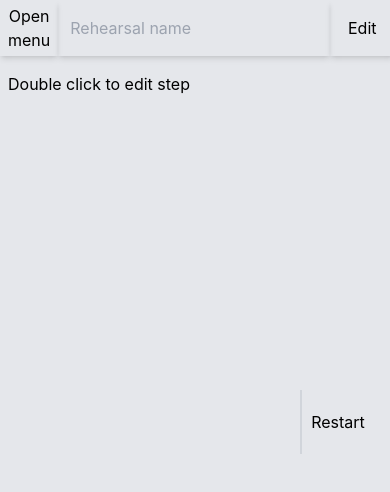
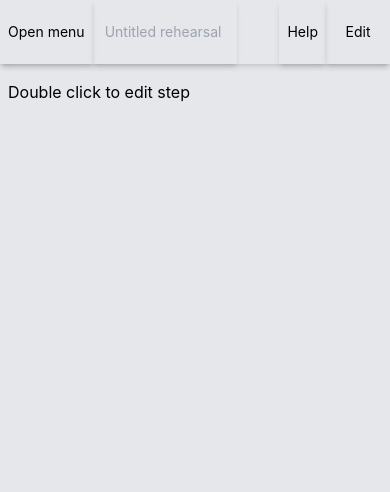
Before and after one commit to jlmonge/rehearsal, a React (Vite) app: page / in a window 390 px wide. Shown: the top 492 px of the page. Built offline with nearby package versions, Linux system fonts and the light colour scheme.

Commit message:
Improve header responsiveness
- Hide progress buttons (back/next/restart) if there are no steps

```diff
--- a/src/App.tsx
+++ b/src/App.tsx
@@ -150,7 +150,7 @@ function App() {
                 placeholder={
                   steps.length
                     ? "Next up..."
-                    : "Enter your first step to get started"
+                    : "Enter your first step to get started..."
                 }
                 className="bg-slate-50 focus:bg-white focus:border-slate-400 transition-colors outline-none border-slate-300 border-b-2 p-1 w-full max-w-screen-sm flex-none"
                 value={stepInput}
@@ -160,7 +160,7 @@ function App() {
                 autoFocus
               />
             )}
-            {!isEditingView && (
+            {!isEditingView && steps.length > 0 && (
               <div className="fixed border-l-2 px-1 border-gray-300 right-4 top-1/2 -translate-y-1/2 flex flex-col justify-between z-20">
                 {currentStep < steps.length ? (
                   <>
--- a/src/components/Header.tsx
+++ b/src/components/Header.tsx
@@ -24,29 +24,40 @@ function Header({
     setTitle(e.target.value),
   ];
 
+  const handleOpenHelp = () => {
+    console.log("help");
+  };
+
   return (
-    <header className="relative top-0 z-20 max-w-full">
-      <div className="flex flex-1">
+    <header className="relative top-0 z-20 max-w-full text-sm sm:text-base">
+      <div className="flex flex-1 shadow-md justify-stretch h-16">
         <button
           className="shadow-md px-2"
           onClick={handleOpenSidebar}
         >
           {!isOpenSidebar ? "Open" : "Close"} menu
         </button>
-        <h1 className="flex flex-1 items-center shadow-md px-2">
+        <h1 className="flex items-center shadow-md px-2">
           <input
             type="text"
-            className="bg-gray-200 px-1 overflow-ellipsis"
-            placeholder="Rehearsal name"
+            className="bg-gray-200 px-1 overflow-ellipsis w-full min-w-20 max-w-32"
+            placeholder="Untitled rehearsal"
             onChange={handleChangeTitle}
             value={title}
           />
         </h1>
-        <div className="flex flex-row flex-1">
+        {/* other buttons go here */}
+        <div className="flex flex-row flex-1 justify-end">
+          <button
+            onClick={handleOpenHelp}
+            className="flex items-center justify-center px-2 py-4 shadow-md sm:min-w-16"
+          >
+            Help
+          </button>
           {isEditingView && (
             <button
               onClick={handleOpenCloseSettings}
-              className="flex flex-1 items-center justify-center px-2 py-4 shadow-md"
+              className="flex items-center justify-center px-2 py-4 shadow-md sm:min-w-16"
             >
               Settings
             </button>
@@ -54,7 +65,7 @@ function Header({
 
           <button
             onClick={handleOpenEditingView}
-            className="flex flex-1 items-center justify-center flex-row px-2 py-4 shadow-md min-w-16"
+            className="flex items-center justify-center flex-row px-2 py-4 shadow-md min-w-16"
           >
             {!isEditingView ? "Edit" : "Save"}
           </button>
```
